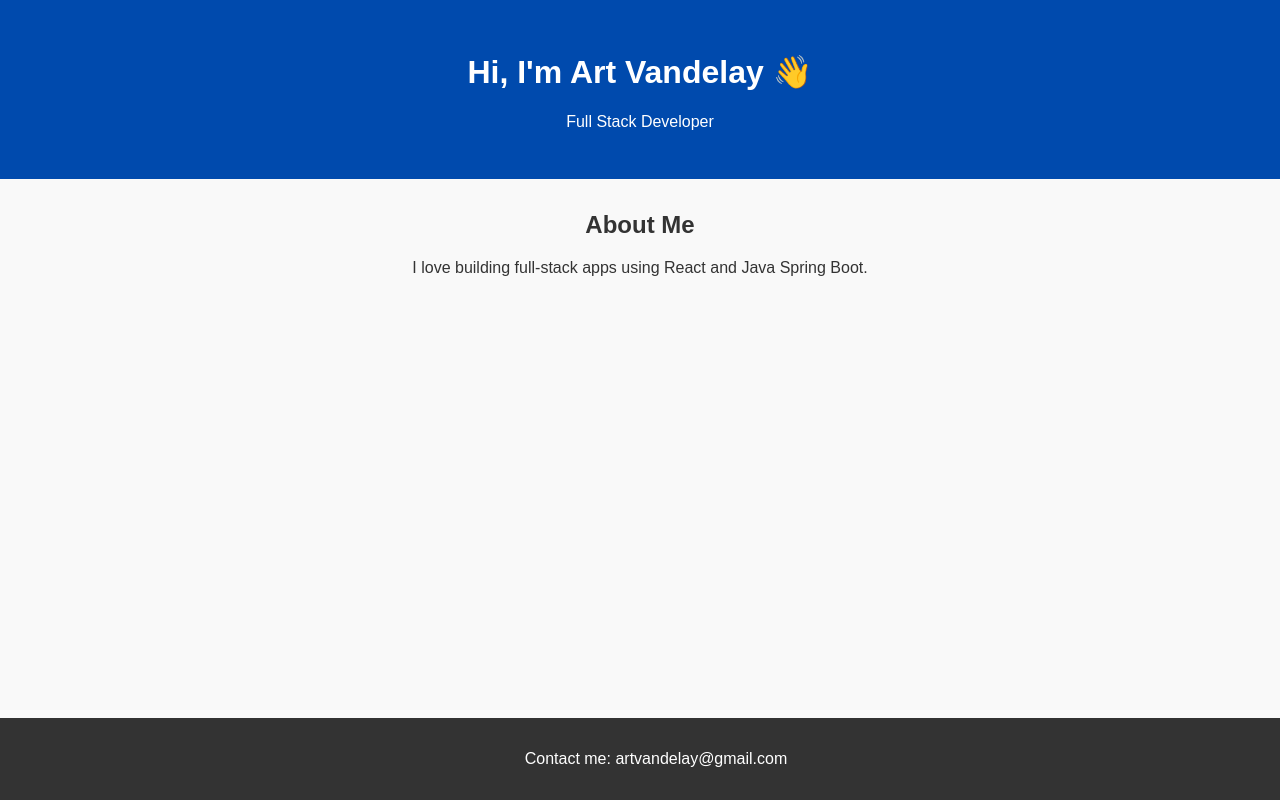
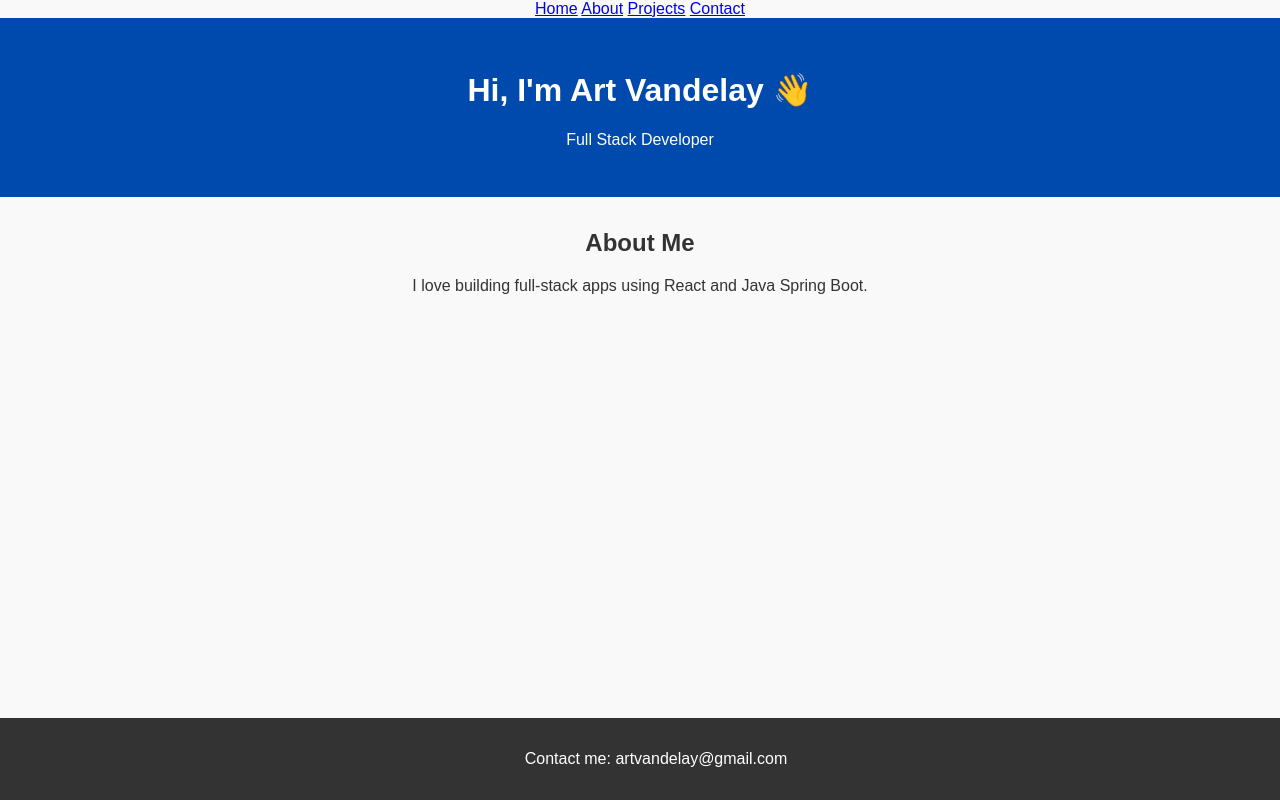
Before and after one commit to gonetgar/my-portfolio, a plain HTML site: page index.html in a window 1280 px wide. Drawn offline with Linux system fonts and the light colour scheme; a script that the page names is missing.

Commit message:
Added About, Projects, and Contact pages

```diff
--- a/index.html
+++ b/index.html
@@ -1,6 +1,13 @@
 <!DOCTYPE html>
 <html lang="en">
 <head>
+  <nav>
+    <a href="index.html">Home</a>
+    <a href="about.html">About</a>
+    <a href="projects.html">Projects</a>
+    <a href="contact.html">Contact</a>
+  </nav>
+
   <meta charset="UTF-8" />
   <meta name="viewport" content="width=device-width, initial-scale=1.0" />
   <title>Art Vandelay Portfolio</title>
```
Also changed, not shown: about.html (added, +20 -0 lines).
